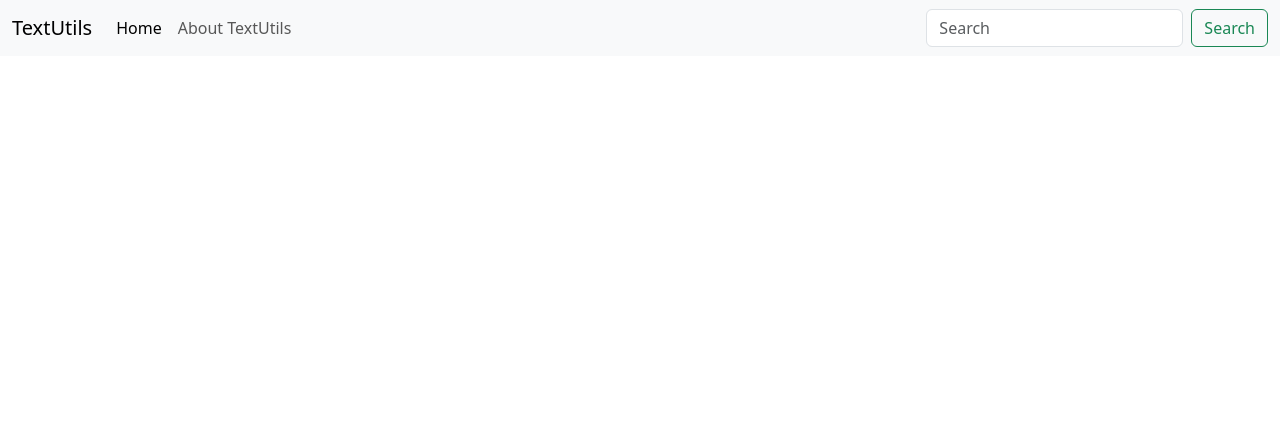
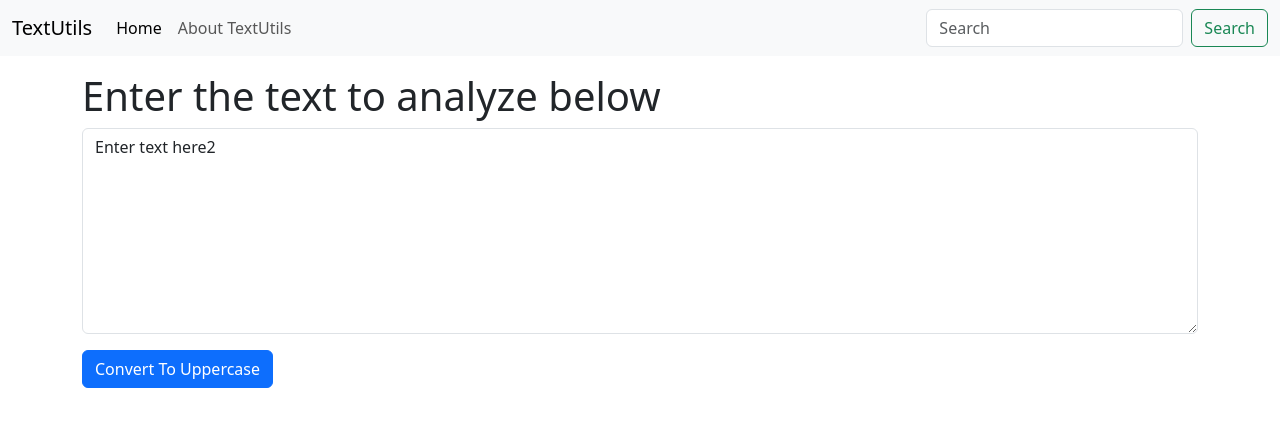
Before and after one commit to CoderKing202/React_with_Harry, a React (Vite) app in the folder textUtils/: page / in a window 1280 px wide. Shown: the top 426 px of the page. Built offline with nearby package versions, Linux system fonts and the light colour scheme.

Commit message:
Lesson 7 Understanding State & Handling Events in React

```diff
--- a/textUtils/src/App.jsx
+++ b/textUtils/src/App.jsx
@@ -4,12 +4,16 @@
 
 import './App.css'
 import Navbar from './components/Navbar'
+import TextForm from './components/TextForm'
 
 function App() {
   const [count, setCount] = useState(0)
   return (
  <>
 <Navbar title={"TextUtils"} aboutText = "About TextUtils" />
+<div className="container my-3">
+<TextForm heading ="Enter the text to analyze below"/>
+</div>
  </>
   )
 }
--- /dev/null
+++ b/textUtils/src/components/TextForm.jsx
@@ -0,0 +1,27 @@
+import React, { useState } from 'react'
+
+export default function TextForm(props) {
+    const [text,setText] = useState("Enter text here2")
+    const handleUpClick = ()=>{
+      //console.log('Uppercase was clicked')
+      let newText = text.toUpperCase()
+      setText(newText)
+    }
+    const handleOnChange = (event)=>{
+    //  console.log('OnChange')
+      setText(event.target.value)
+    }
+    //text = "new text"// Wrong way to change the state
+   // setText("new text")// Correct way to change the state
+  return (
+    <div>
+      <h1>{props.heading}</h1>
+<div className="mb-3">
+<textarea className="form-control" value={text} onChange={handleOnChange} id="myBox" rows="8">
+
+</textarea>
+  </div>
+  <button className="btn btn-primary" onClick = {handleUpClick}>Convert To Uppercase</button>
+  </div>
+  )
+}
```
